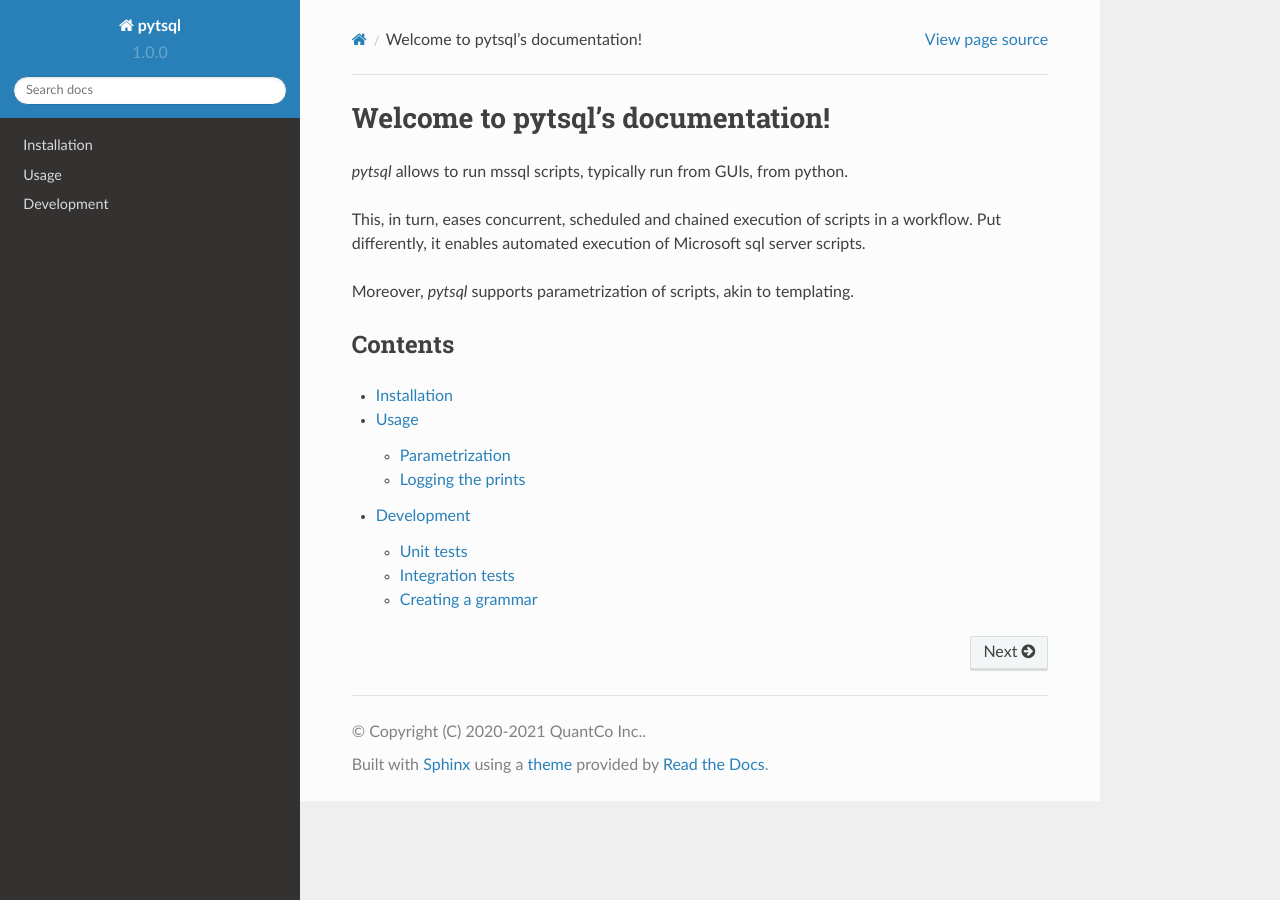
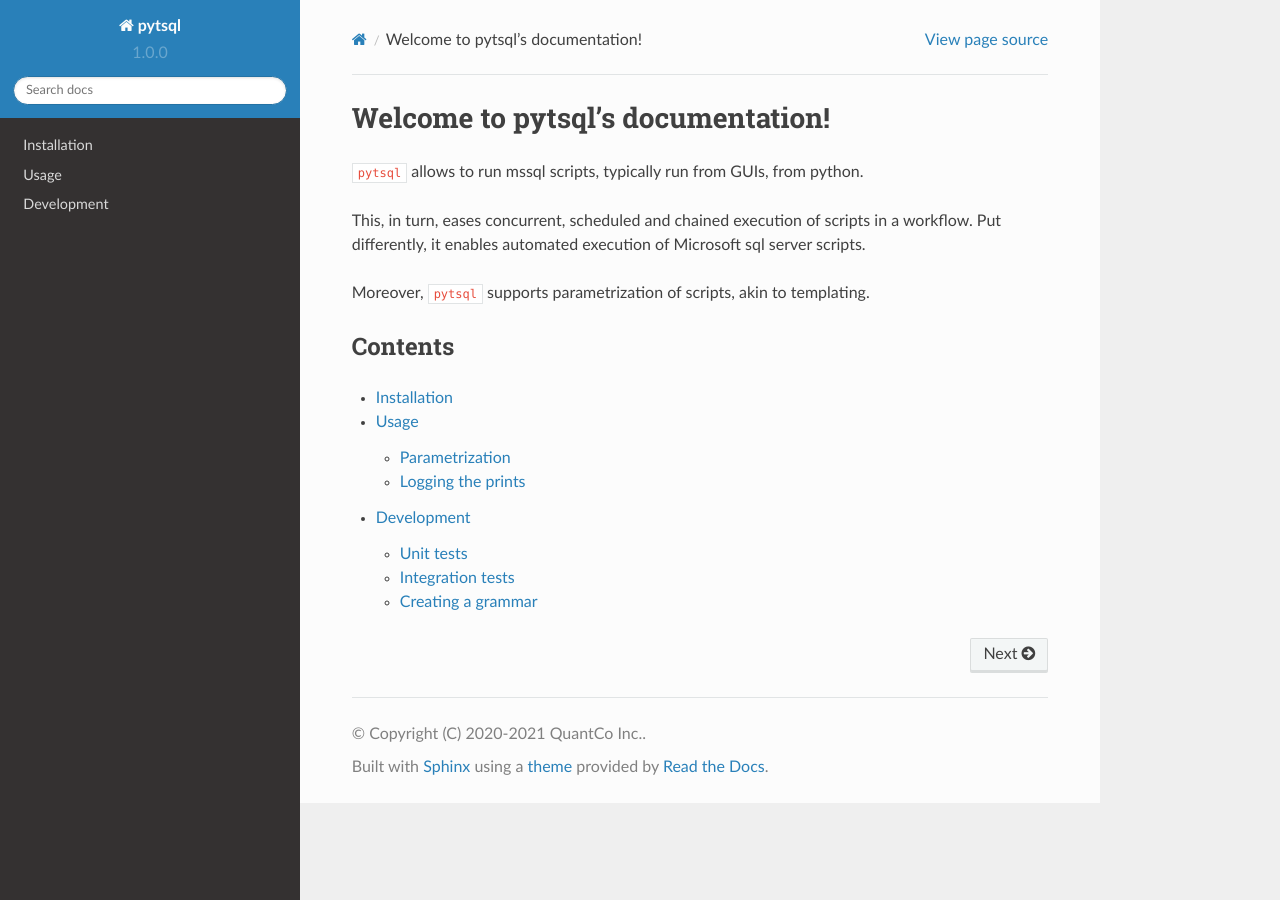
Before and after one commit to Quantco/pytsql, a Sphinx documentation site: the page built from docs/source/index.rst, in a window 1280 px wide. Built offline with Sphinx 7.4.7 and the Read the Docs theme 2.0.0, drawn with Linux system fonts in a browser that asks for light colours; pages that are not in the unit, such as notebooks, are missing from menus.

Commit message:
Fix backticks.

```diff
--- a/docs/source/index.rst
+++ b/docs/source/index.rst
@@ -1,12 +1,12 @@
 Welcome to pytsql's documentation!
 ===================================
 
-`pytsql` allows to run mssql scripts, typically run from GUIs, from python.
+``pytsql`` allows to run mssql scripts, typically run from GUIs, from python.
 
 This, in turn, eases concurrent, scheduled and chained execution of scripts in a
 workflow. Put differently, it enables automated execution of Microsoft sql server scripts.
 
-Moreover, `pytsql` supports parametrization of scripts, akin to templating.
+Moreover, ``pytsql`` supports parametrization of scripts, akin to templating.
 
 Contents
 --------
```
